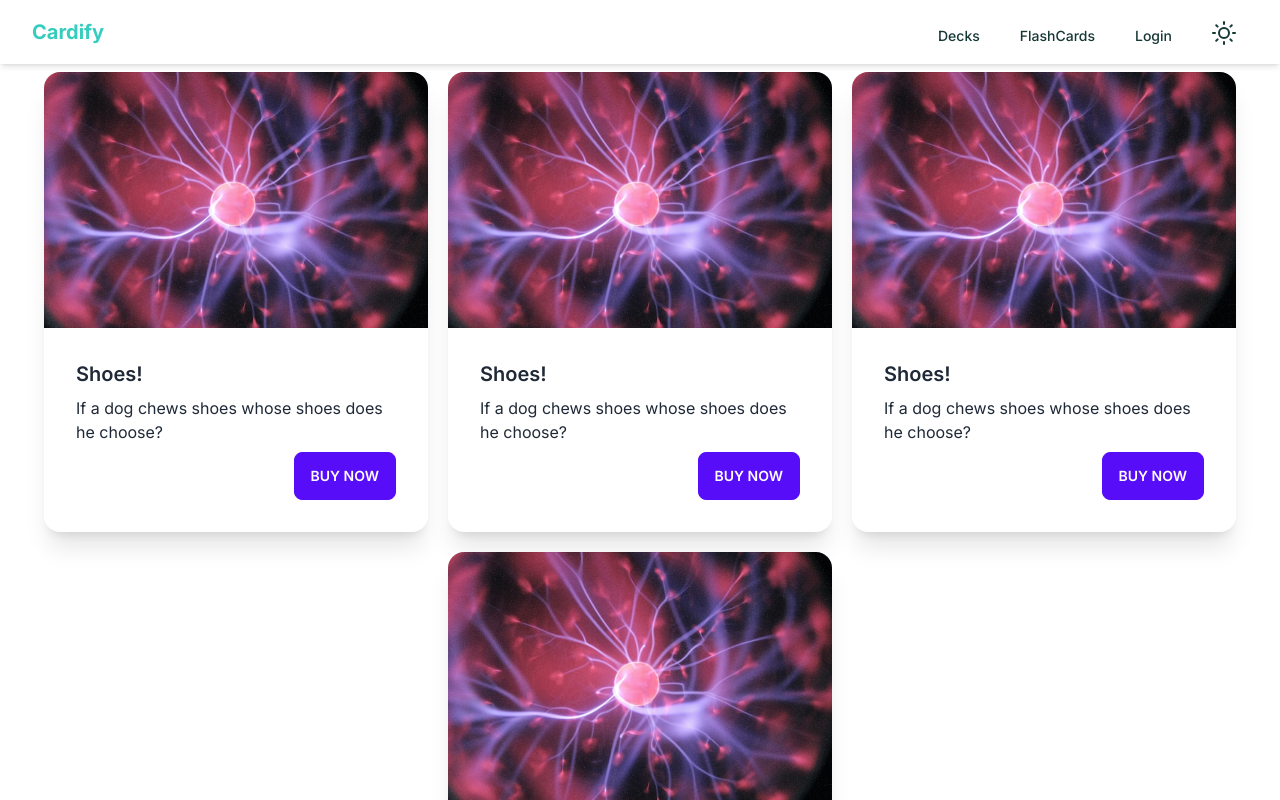
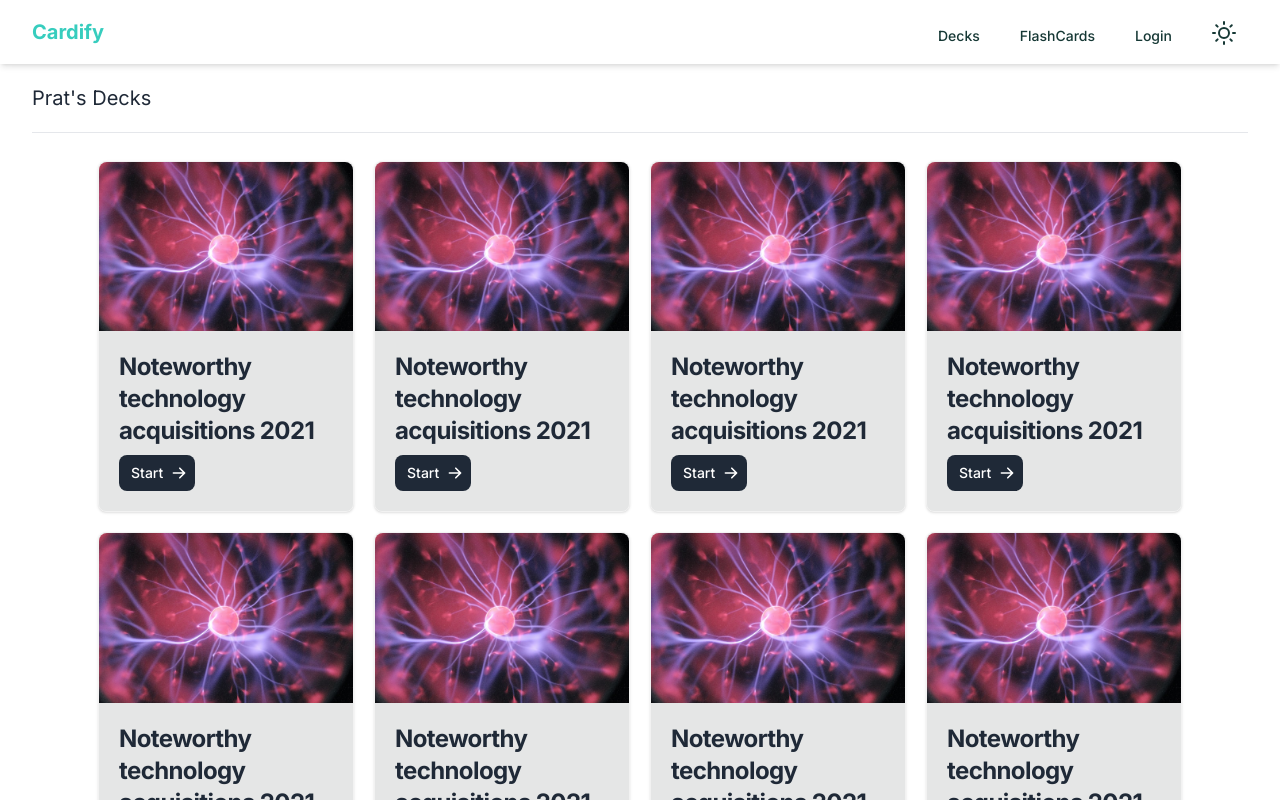
Before and after one commit to swapnil0601/cardify, a Next.js app in the folder client/: page /decks in a window 1280 px wide. Shown: the top 800 px of the page. Built offline with nearby package versions, Linux system fonts and the light colour scheme.

Commit message:
Changes in Deck and Flashcard

```diff
--- a/client/src/app/decks/page.jsx
+++ b/client/src/app/decks/page.jsx
@@ -1,14 +1,27 @@
 "use client";
-
+import React from "react";
+import { useSelector } from "react-redux";
 import Deck from "@/components/Deck";
-
+import { selectDecks } from "../redux/features/deck/deckSelectors";
+import { selectUser } from "../redux/features/auth/authSelectors";
 export default function deckPage() {
+  const decks = useSelector(selectDecks);
+  const user = useSelector(selectUser);
   return (
-    <div className="container flex justify-center align-middle h-auto flex-wrap p-2 gap-5">
-      <Deck />
-      <Deck />
-      <Deck />
-      <Deck />
+    <div className="max-w-7xl mx-auto px-4 sm:px-6 lg:px-8">
+      <h1 className="pt-5 text-xl text-left">Prat's Decks</h1>
+      <hr className="my-5" />
+      <div className="container flex justify-center align-middle h-auto flex-wrap p-2 gap-5">
+        <Deck />
+        <Deck />
+        <Deck />
+        <Deck />
+        <Deck />
+        <Deck />
+        <Deck />
+        <Deck />
+        <Deck />
+      </div>
     </div>
   );
 }
--- a/client/src/app/flashcards/page.jsx
+++ b/client/src/app/flashcards/page.jsx
@@ -10,21 +10,21 @@ const FLASHCARD_DATA = [
     backTitle: "Solution 1",
     backDesc: "The capital of France is Paris.",
   },
-  {
-    id: 2,
-    frontTitle: "Question 2",
-    frontDesc: "Who painted the Mona Lisa?",
-    backTitle: "Solution 2",
-    backDesc: "The Mona Lisa was painted by Leonardo da Vinci.",
-  },
-  {
-    id: 3,
-    frontTitle: "Question 3",
-    frontDesc: "What is the formula for calculating the area of a circle?",
-    backTitle: "Solution 3",
-    backDesc:
-      "The formula for calculating the area of a circle is A = πr^2, where A represents the area and r represents the radius.",
-  },
+  // {
+  //   id: 2,
+  //   frontTitle: "Question 2",
+  //   frontDesc: "Who painted the Mona Lisa?",
+  //   backTitle: "Solution 2",
+  //   backDesc: "The Mona Lisa was painted by Leonardo da Vinci.",
+  // },
+  // {
+  //   id: 3,
+  //   frontTitle: "Question 3",
+  //   frontDesc: "What is the formula for calculating the area of a circle?",
+  //   backTitle: "Solution 3",
+  //   backDesc:
+  //     "The formula for calculating the area of a circle is A = πr^2, where A represents the area and r represents the radius.",
+  // },
 ];
 const FlashCardPage = () => {
   return (
--- a/client/src/app/layout.jsx
+++ b/client/src/app/layout.jsx
@@ -4,6 +4,7 @@ import { Inter } from "next/font/google";
 import Navbar from "../components/Navbar";
 import { Providers } from "./redux/provider";
 import { useState } from "react";
+
 const inter = Inter({ subsets: ["latin"] });
 
 export const metadata = {
@@ -15,7 +16,6 @@ export default function RootLayout({ children }) {
   const [theme, setTheme] = useState("light");
 
   const usedTheme = localStorage.getItem("theme") || "light";
-
 
   const themeHandler = () => {
     // Save theme in local storage
@@ -36,7 +36,7 @@ export default function RootLayout({ children }) {
           <div className="sticky top-0 z-50 bg-base-100 shadow-md">
             <Navbar themeHandler={themeHandler} theme={theme} />
           </div>
-          {children}
+          <div>{children}</div>
         </Providers>
       </body>
     </html>
--- /dev/null
+++ b/client/src/components/Common/groupButton.jsx
@@ -0,0 +1,22 @@
+import React from "react";
+
+export default function GroupButton({ name }) {
+  var color = "primary";
+  if (name === "Easy") {
+    color = "bg-green-400 hover:bg-green-500 text-white";
+  } else if (name === "Medium") {
+    color = "bg-orange-400 hover:bg-oragne-500 text-white";
+  } else if (name === "Hard") {
+    color = "bg-red-400 hover:bg-red-500 text-white";
+  } else if (name === "Again") {
+    color = "bg-blue-400 hover:bg-blue-500 text-white";
+  }
+  return (
+    <a
+      href="#"
+      class={`flex-1 px-4 py-2 text-md font-bold ${color} focus:z-10 focus:ring-2 focus:ring-blue-700 focus:text-blue-700`}
+    >
+      {name}
+    </a>
+  );
+}
--- a/client/src/components/Deck.jsx
+++ b/client/src/components/Deck.jsx
@@ -4,18 +4,36 @@ import scienceImg from "../public/Images/science.jpg";
 import Image from "next/image";
 export default function Deck() {
   return (
-    <div>
-      <div className="card w-96 bg-base-100 shadow-xl">
-        <figure>
-          <Image src={scienceImg} alt="science" height={300} />
-        </figure>
-        <div class="card-body">
-          <h2 class="card-title">Shoes!</h2>
-          <p>If a dog chews shoes whose shoes does he choose?</p>
-          <div class="card-actions justify-end">
-            <button class="btn btn-primary">Buy Now</button>
-          </div>
-        </div>
+    <div class="max-w-sm w-64 bg-base-300 text-base-content border border-base-200 rounded-lg shadow">
+      <p href="#">
+        <Image class="rounded-t-lg" src={scienceImg} alt="" />
+      </p>
+      <div class="p-5">
+        <p href="#">
+          <h5 class="mb-2 text-2xl font-bold tracking-tight">
+            Noteworthy technology acquisitions 2021
+          </h5>
+        </p>
+
+        <button
+          href="#"
+          class="inline-flex items-center px-3 py-2 bg-base-content text-base-100 text-sm font-medium text-center rounded-lg focus:ring-4 focus:outline-none "
+        >
+          Start
+          <svg
+            aria-hidden="true"
+            class="w-4 h-4 ml-2 -mr-1"
+            fill="currentColor"
+            viewBox="0 0 20 20"
+            xmlns="http://www.w3.org/2000/svg"
+          >
+            <path
+              fill-rule="evenodd"
+              d="M10.293 3.293a1 1 0 011.414 0l6 6a1 1 0 010 1.414l-6 6a1 1 0 01-1.414-1.414L14.586 11H3a1 1 0 110-2h11.586l-4.293-4.293a1 1 0 010-1.414z"
+              clip-rule="evenodd"
+            ></path>
+          </svg>
+        </button>
       </div>
     </div>
   );
--- a/client/src/components/flashCard.jsx
+++ b/client/src/components/flashCard.jsx
@@ -1,5 +1,6 @@
 import React, { useState } from "react";
 import "../../styles/component.css";
+import GroupButton from "../components/Common/groupButton";
 const FlippableCard = ({ frontTitle, frontDesc, backTitle, backDesc }) => {
   const [isFlipped, setIsFlipped] = useState(false);
 
@@ -26,6 +27,12 @@ const FlippableCard = ({ frontTitle, frontDesc, backTitle, backDesc }) => {
             </h5>
             <p className="font-normal text-base-100">{backDesc}</p>
           </div>
+          <div class="flex rounded-md shadow-sm w-auto">
+            <GroupButton name="Easy" />
+            <GroupButton name="Medium" />
+            <GroupButton name="Hard" />
+            <GroupButton name="Again" />
+          </div>
         </div>
       </div>
     </div>
--- a/client/styles/component.css
+++ b/client/styles/component.css
@@ -5,8 +5,9 @@
 }
 
 .card {
-  width: 300px;
-  height: 200px;
+  min-width: 500px;
+  width: 33vw;
+  height: 300px;
   transition: transform 0.6s;
   transform-style: preserve-3d;
 }
```
